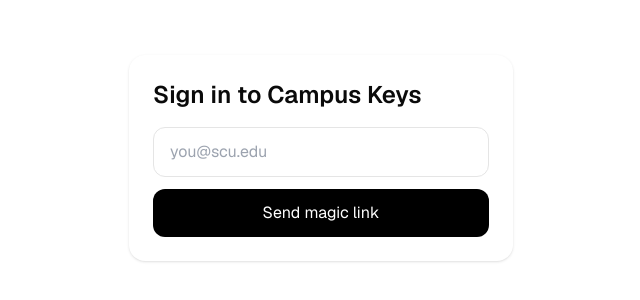
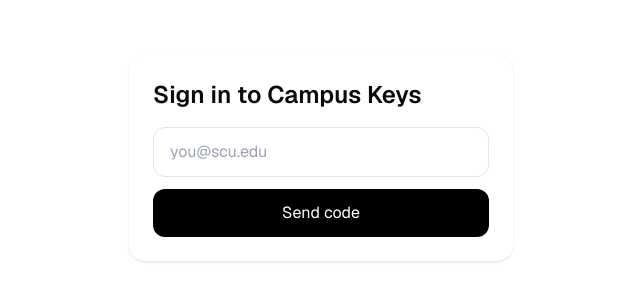
Before and after one commit to kurtrwoodruff/nextjs-with-supabase, a Next.js app: page /sign-in in a window 1280 px wide. Shown: the part 242-542 px from the top of the page, without its empty margins (319-959 px from the left). Built offline with nearby package versions, Linux system fonts and the light colour scheme; no server answers.

Commit message:
Update page.tsx

```diff
--- a/app/sign-in/page.tsx
+++ b/app/sign-in/page.tsx
@@ -1,25 +1,38 @@
 "use client";
-import { useState } from "react";
+import { useState, useEffect } from "react";
+import { useRouter } from "next/navigation";
 import { createClient } from "@supabase/supabase-js";
 
-// Supabase browser client using public env vars
 const supabase = createClient(
   process.env.NEXT_PUBLIC_SUPABASE_URL!,
   process.env.NEXT_PUBLIC_SUPABASE_ANON_KEY!
 );
 
-// MVP: allow SCU only
+// MVP: only allow SCU for now
 const ALLOWED_DOMAINS = ["scu.edu"];
 
-export default function SignInPage() {
+export default function SignInOTP() {
+  const router = useRouter();
+
+  const [step, setStep] = useState<"request" | "verify">("request");
   const [email, setEmail] = useState("");
+  const [code, setCode] = useState("");
+  const [loading, setLoading] = useState(false);
   const [msg, setMsg] = useState<string | null>(null);
-  const [loading, setLoading] = useState(false);
 
-  async function handleSubmit(e: React.FormEvent) {
+  // If you're already signed in, skip this page
+  useEffect(() => {
+    (async () => {
+      const { data } = await supabase.auth.getUser();
+      if (data.user) router.replace("/mode-select");
+    })();
+  }, [router]);
+
+  async function requestCode(e: React.FormEvent) {
     e.preventDefault();
+    setMsg(null);
 
-    // Block non-.edu / non-allowed domains
+    // basic domain guard
     const domain = email.split("@")[1]?.toLowerCase();
     if (!domain || !domain.endsWith(".edu") || !ALLOWED_DOMAINS.includes(domain)) {
       setMsg("Campus Keys is currently limited to SCU (.scu.edu) emails.");
@@ -27,40 +40,103 @@
     }
 
     setLoading(true);
-
-    // Send magic link to the starter's callback route
     const { error } = await supabase.auth.signInWithOtp({
       email,
-      options: { emailRedirectTo: "https://campus-keys.vercel.app/auth/callback" },
+      options: {
+        shouldCreateUser: true, // create user if first time
+      },
     });
+    setLoading(false);
 
+    if (error) {
+      setMsg(error.message);
+    } else {
+      setMsg("We emailed you a 6-digit code. Enter it below.");
+      setStep("verify");
+    }
+  }
+
+  async function verifyCode(e: React.FormEvent) {
+    e.preventDefault();
+    setMsg(null);
+
+    if (!/^\d{6}$/.test(code.trim())) {
+      setMsg("Please enter the 6-digit code.");
+      return;
+    }
+
+    setLoading(true);
+    const { error } = await supabase.auth.verifyOtp({
+      email,
+      token: code.trim(),
+      type: "email", // verifies Email OTP
+    });
     setLoading(false);
-    setMsg(error ? error.message : "Check your inbox for the magic link!");
+
+    if (error) {
+      setMsg(error.message || "Invalid or expired code. Request a new one.");
+    } else {
+      router.replace("/mode-select");
+    }
   }
 
   return (
-    <main className="min-h-screen flex items-center justify-center p-6">
-      <form onSubmit={handleSubmit} className="w-full max-w-sm bg-white p-6 rounded-2xl shadow">
-        <h1 className="text-2xl font-semibold mb-4">Sign in to Campus Keys</h1>
+    <main className="min-h-screen grid place-items-center p-6">
+      <div className="w-full max-w-sm bg-white p-6 rounded-2xl shadow space-y-4">
+        <h1 className="text-2xl font-semibold">Sign in to Campus Keys</h1>
 
+        {step === "request" && (
+          <form onSubmit={requestCode} className="space-y-3">
             <input
               type="email"
               required
               value={email}
               onChange={(e) => setEmail(e.target.value)}
               placeholder="you@scu.edu"
-          className="w-full border rounded-xl px-4 py-3 mb-3"
+              className="w-full border rounded-xl px-4 py-3"
             />
-
             <button
               disabled={loading}
               className="w-full rounded-xl px-4 py-3 bg-black text-white disabled:opacity-60"
             >
-          {loading ? "Sending..." : "Send magic link"}
+              {loading ? "Sending..." : "Send code"}
+            </button>
+          </form>
+        )}
+
+        {step === "verify" && (
+          <form onSubmit={verifyCode} className="space-y-3">
+            <label className="text-sm text-gray-600 block">
+              Enter the 6-digit code sent to <strong>{email}</strong>
+            </label>
+            <input
+              inputMode="numeric"
+              pattern="\d{6}"
+              maxLength={6}
+              value={code}
+              onChange={(e) => setCode(e.target.value.replace(/\D/g, ""))}
+              placeholder="123456"
+              className="w-full border rounded-xl px-4 py-3 tracking-widest text-center"
+            />
+            <button
+              disabled={loading}
+              className="w-full rounded-xl px-4 py-3 bg-black text-white disabled:opacity-60"
+            >
+              {loading ? "Verifying..." : "Verify code"}
             </button>
 
-        {msg && <p className="text-sm mt-3">{msg}</p>}
+            <button
+              type="button"
+              onClick={() => setStep("request")}
+              className="w-full text-sm underline mt-2"
+            >
+              Use a different email
+            </button>
           </form>
+        )}
+
+        {msg && <p className="text-sm mt-2">{msg}</p>}
+      </div>
     </main>
   );
 }
```
Lines whose indentation alone changed are shown as unchanged.
